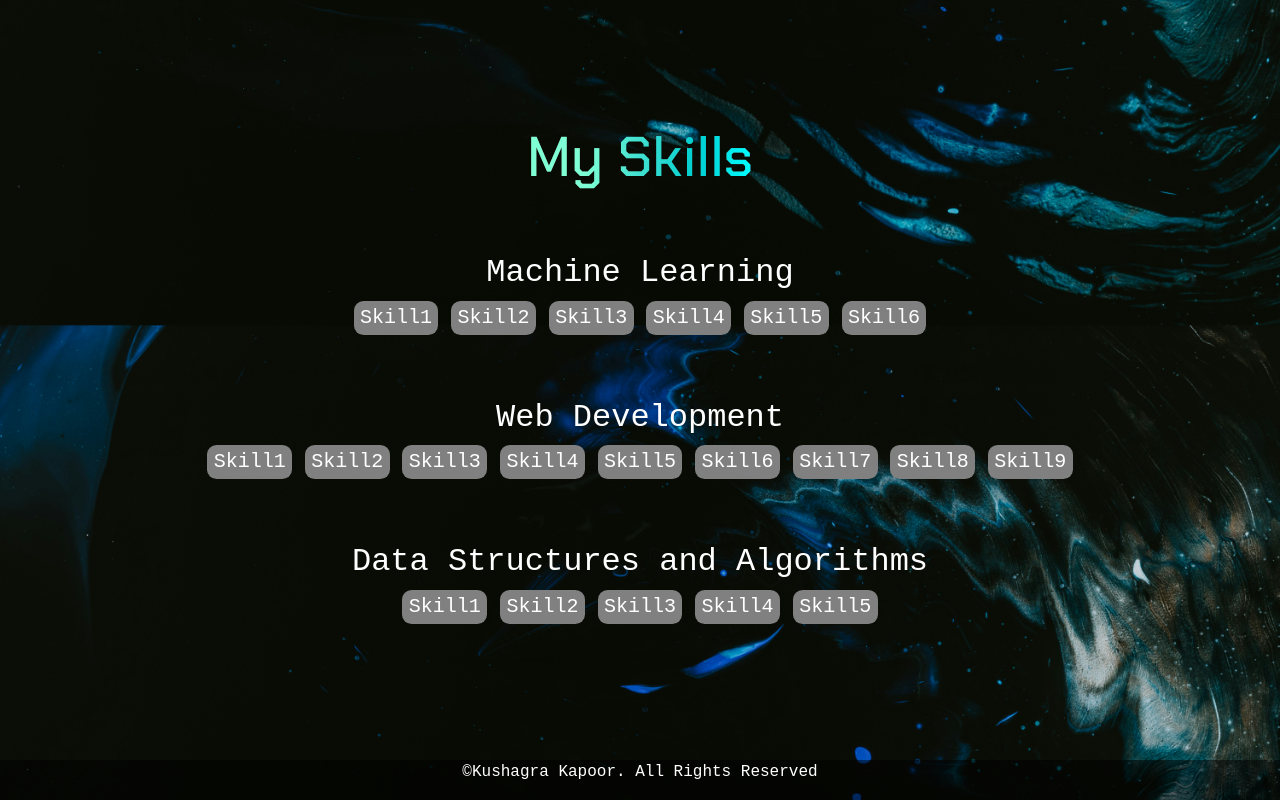
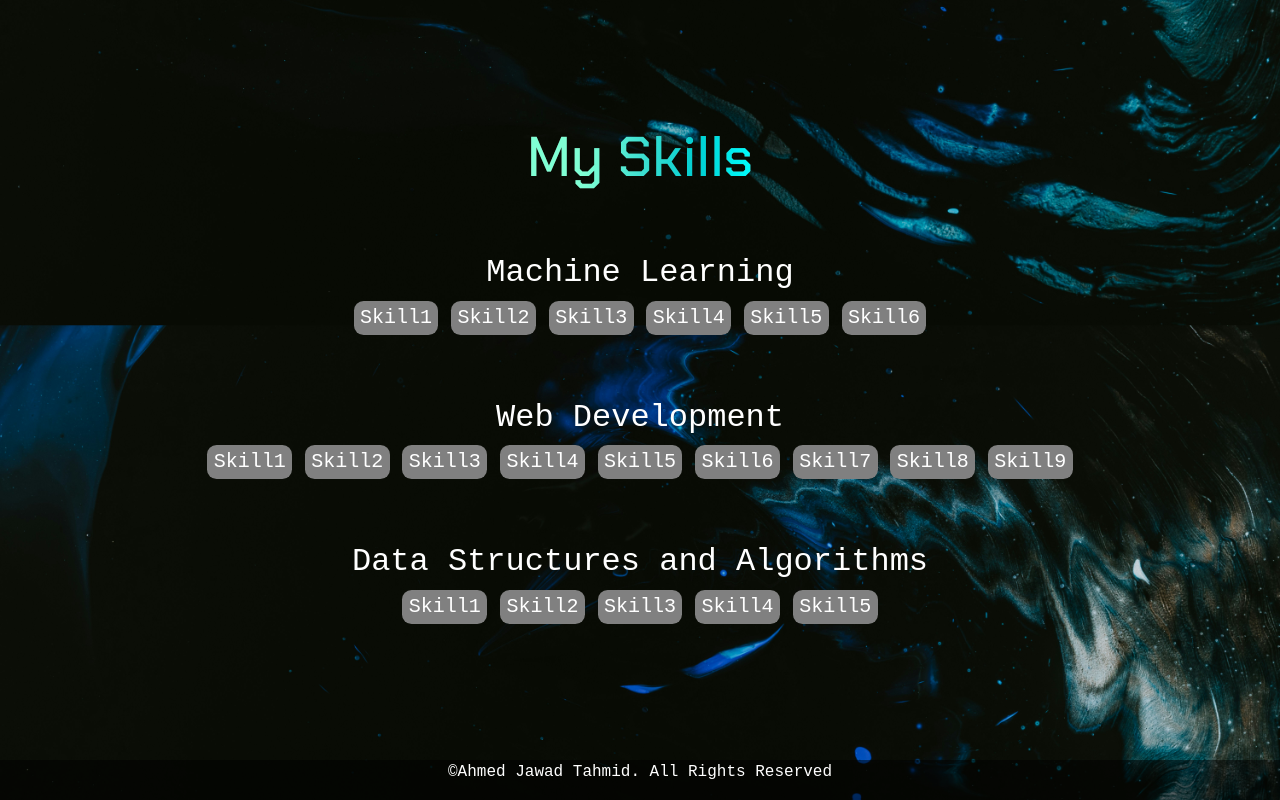
Before and after one commit to Ahmed-Jawad-Tahmid/personal-portfolio, an Angular app: page / in a window 1280 px wide. Shown: the part 528-1328 px from the top of the page. Built offline with nearby package versions, Linux system fonts and the light colour scheme; a web font is replaced by a local one.

Commit message:
Update footer.component.html

```diff
--- a/src/app/portfolio-website/footer/footer.component.html
+++ b/src/app/portfolio-website/footer/footer.component.html
@@ -1,5 +1,5 @@
 <footer class="footer">
     <div class="footer-text">
-        <p>&copy;Kushagra Kapoor. All Rights Reserved</p>
+        <p>&copy;Ahmed Jawad Tahmid. All Rights Reserved</p>
     </div>
 </footer>
```
